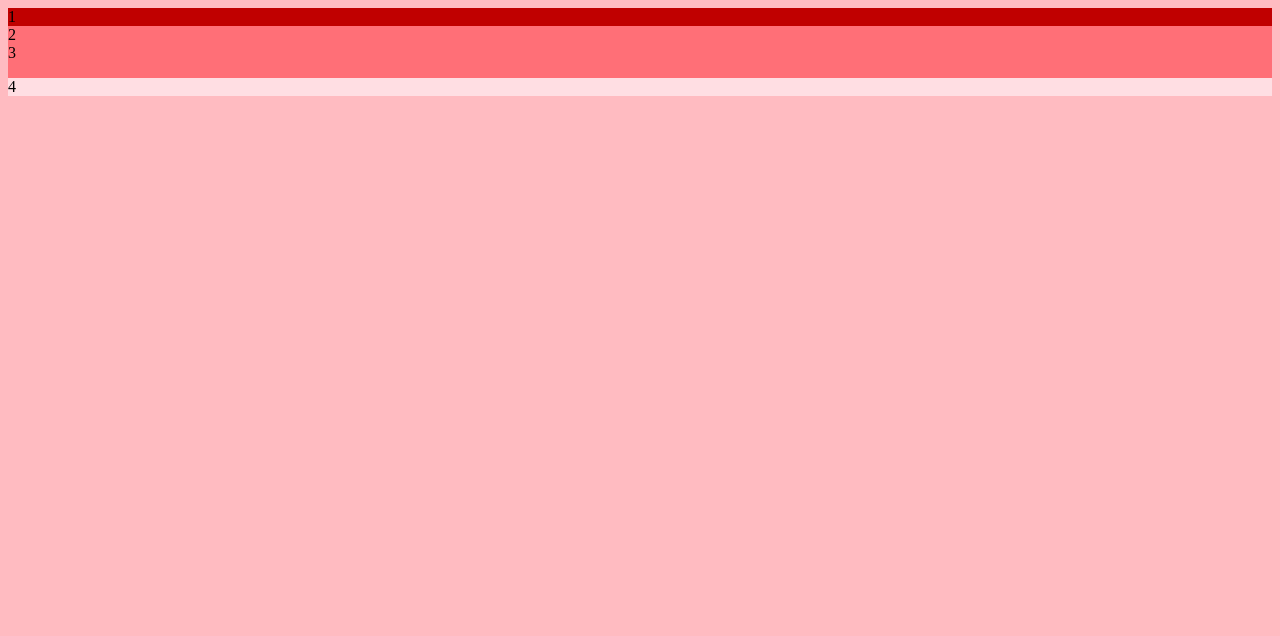
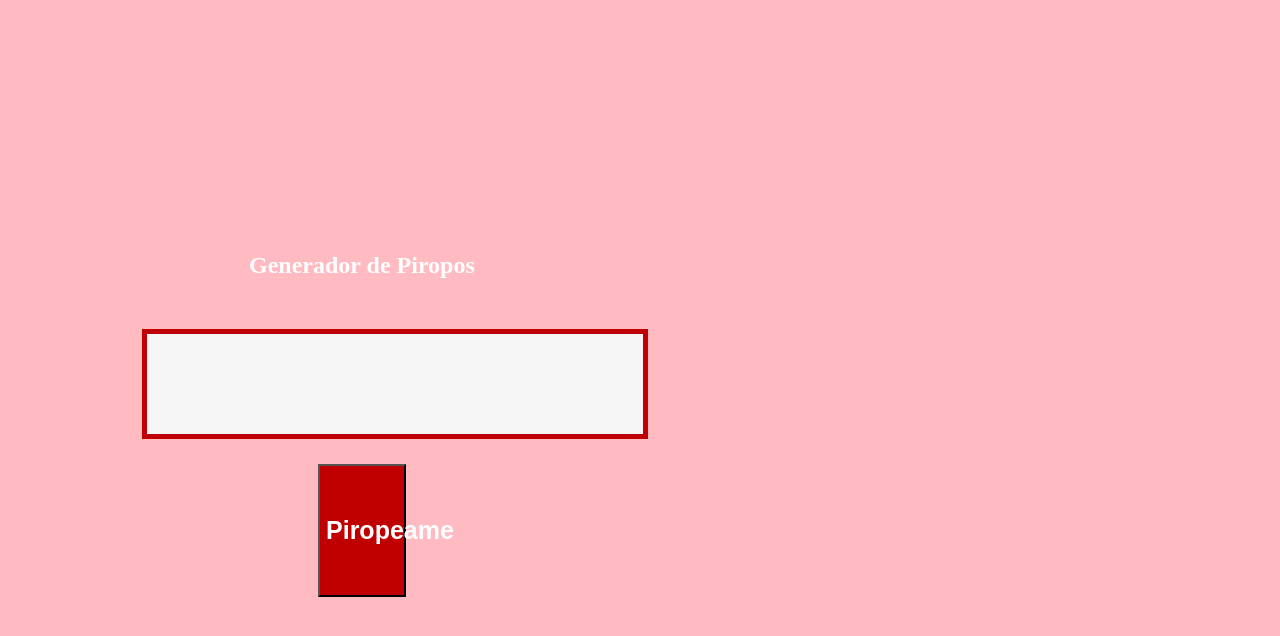
Before and after one commit to tanyaleepr/generador, a website: page index.html in a window 1280 px wide. Drawn offline with Linux system fonts and the light colour scheme.

Commit message:
added sass and script

```diff
--- a/index.html
+++ b/index.html
@@ -1,22 +1,23 @@
 <!DOCTYPE html>
 <html lang="en">
+
 <head>
   <meta charset="UTF-8">
   <meta http-equiv="X-UA-Compatible" content="IE=edge">
   <meta name="viewport" content="width=device-width, initial-scale=1.0">
   <link href="/style.css" rel="stylesheet" />
+  <script type="text/javascript" src="script.js"></script>
   <title>Generador de Piropos</title>
 </head>
+
 <body>
-  <section class="cubito">
-    1
-    <div class="inner">
-      2
-      <div class="wrapper">
-        3
-        <p>4</p>
-      </div>
-    </div>
-  </section>
+<section>
+  <div class="inner">
+    <h1> Generador de Piropos </h1>
+    <h2 class="texto" id="word"></h2>
+    <button onclick="generateWord()">Piropeame</button>
+  </div>
+ </section>
 </body>
+
 </html>
--- /dev/null
+++ b/package.json
@@ -0,0 +1,5 @@
+{
+  "dependencies": {
+    "node-sass": "^8.0.0"
+  }
+}
--- /dev/null
+++ b/script.js
@@ -0,0 +1,6 @@
+function generateWord() {
+  const words = ['Hello', 'World', 'Goodbye', 'Friend'];
+  const randomIndex = Math.floor(Math.random() * words.length);
+  const randomWord = words[randomIndex];
+  document.querySelector('#word').innerHTML = randomWord;
+}
--- /dev/null
+++ b/style.scss
@@ -0,0 +1,40 @@
+body {
+  background-color: #ffbbc1;
+  display: flex;
+  justify-content: center;
+  flex-wrap: wrap;
+  width: 70%;
+
+  section {
+    width: 70%;
+    margin: 25% auto;
+    text-align: center;
+
+    h1 {
+      color: white;
+      font-weight: 900;
+    }
+    .inner {
+      width: 70%;
+      height: 100%;
+    }
+    .texto {
+      background-color: whitesmoke;
+      width: 90%;
+      padding: 50px;
+      margin: 50px 0 auto;
+      flex-wrap: wrap;
+      border: #c00000 5px solid;
+    }
+
+    button {
+      margin-top: 25px;
+      background-color: #c00000;
+      color: white;
+      font-weight: 900;
+      height: 50%;
+      width: 20%;
+      font-size: 25px;
+    }
+  }
+}
```
Also changed, not shown: style.css, 3 other files.
